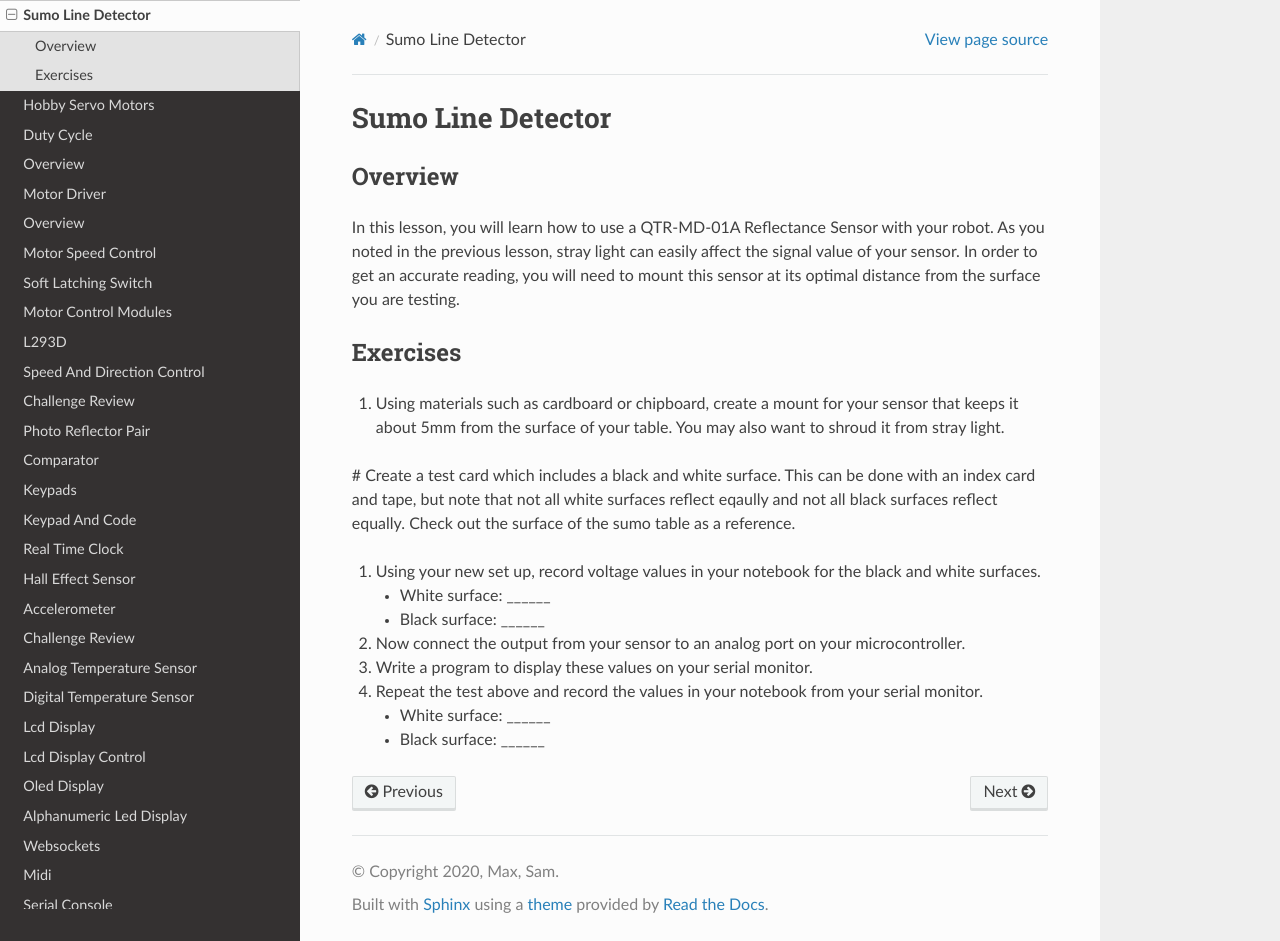
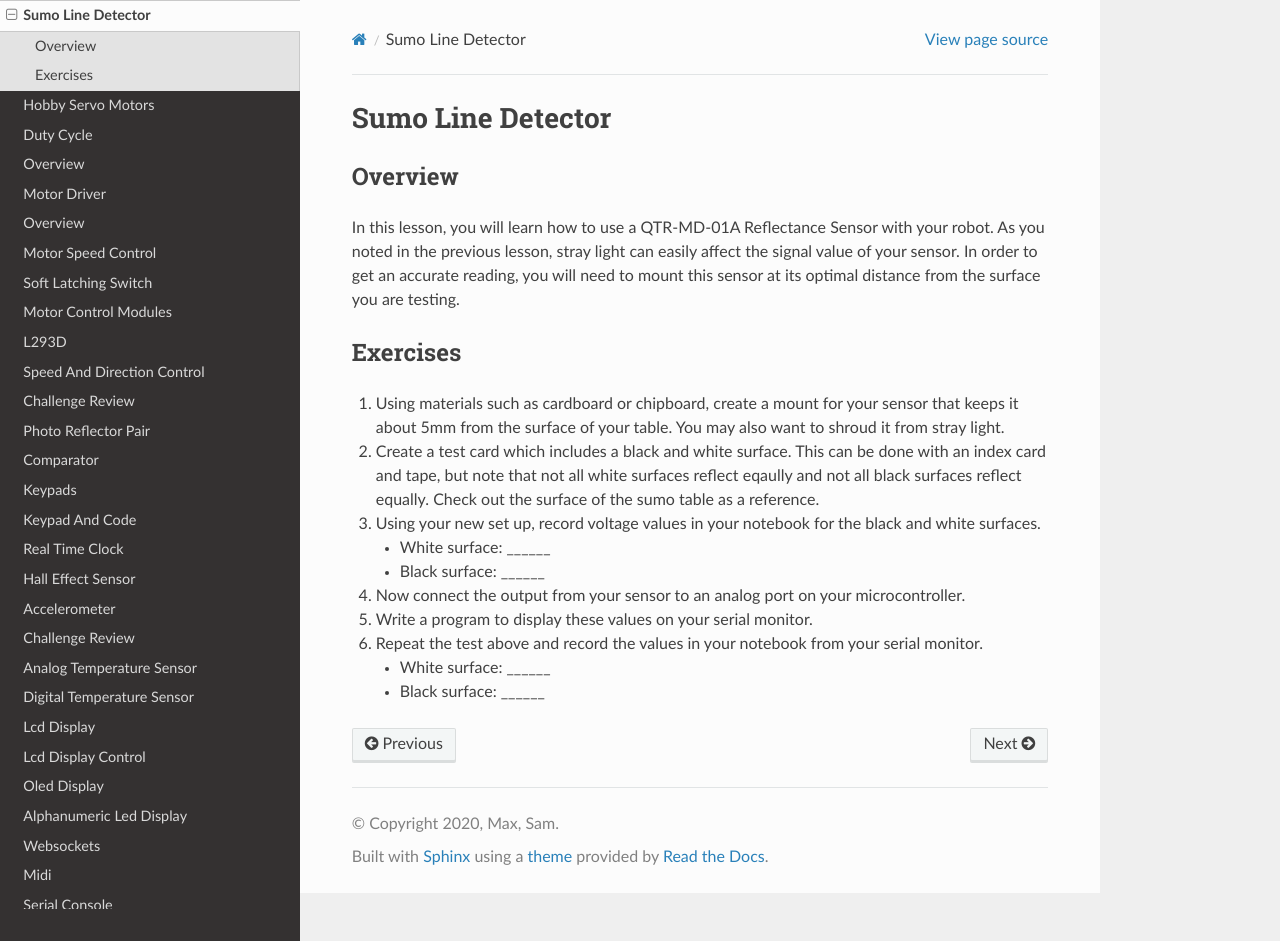
Before and after one commit to maxtkc/mvths-wiki, a Sphinx documentation site: the page built from docs/070xg-sumo-line-detector.rst, in a window 1280 px wide and 941 px high. Built offline with Sphinx 7.4.7 and the Read the Docs theme 2.0.0, drawn with Linux system fonts in a browser that asks for light colours; pages that are not in the unit, such as notebooks, are missing from menus.

```diff
--- a/docs/070xg-sumo-line-detector.rst
+++ b/docs/070xg-sumo-line-detector.rst
@@ -11,7 +11,7 @@ Exercises
 
 #. Using materials such as cardboard or chipboard, create a mount for your sensor that keeps it about 5mm from the surface of your table. You may also want to shroud it from stray light.
 
-# Create a test card which includes a black and white surface. This can be done with an index card and tape, but note that not all white surfaces reflect eqaully and not all black surfaces reflect equally. Check out the surface of the sumo table as a reference.
+#. Create a test card which includes a black and white surface. This can be done with an index card and tape, but note that not all white surfaces reflect eqaully and not all black surfaces reflect equally. Check out the surface of the sumo table as a reference.
 
 #. Using your new set up, record voltage values in your notebook for the black and white surfaces.
 
```
